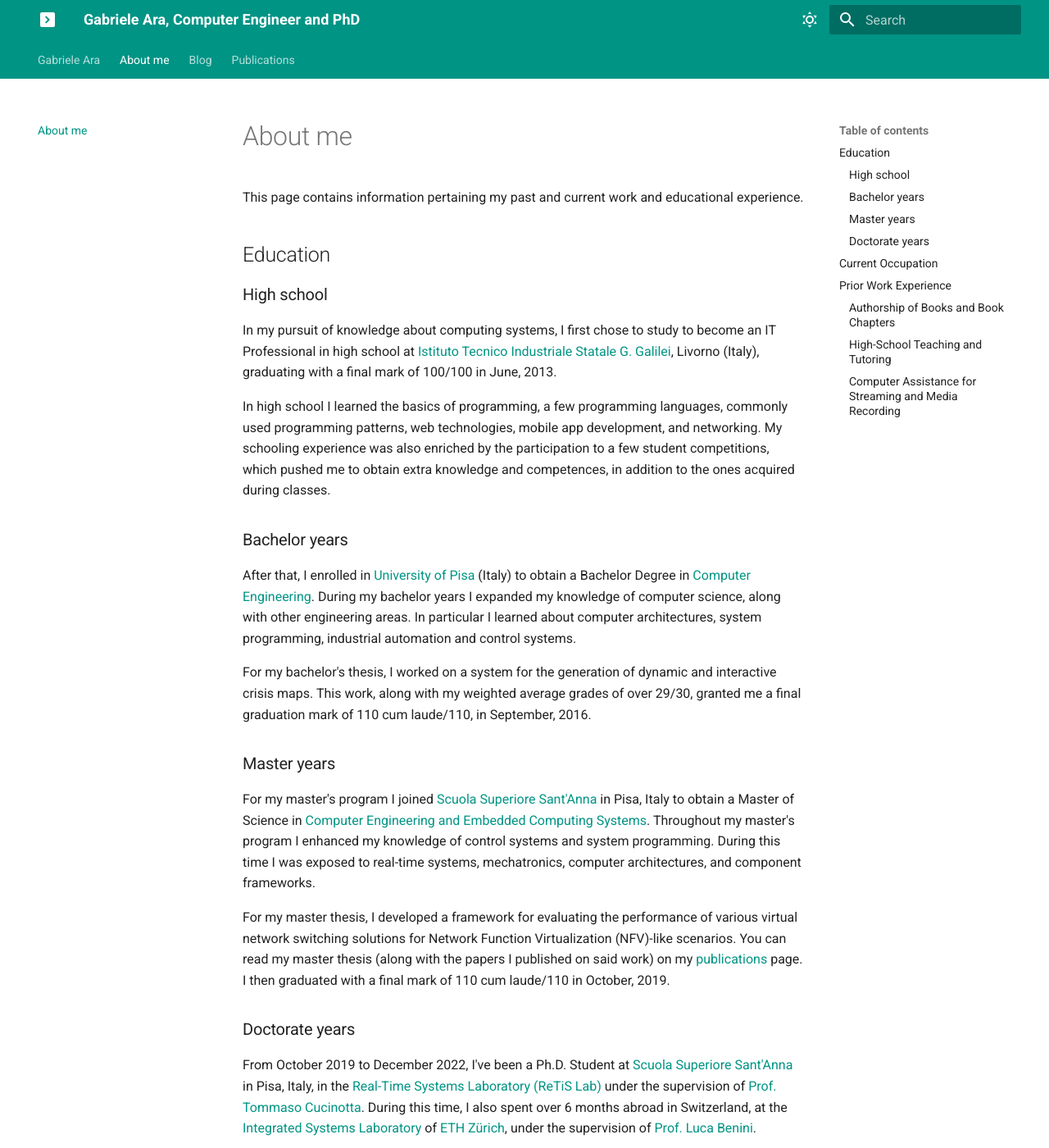
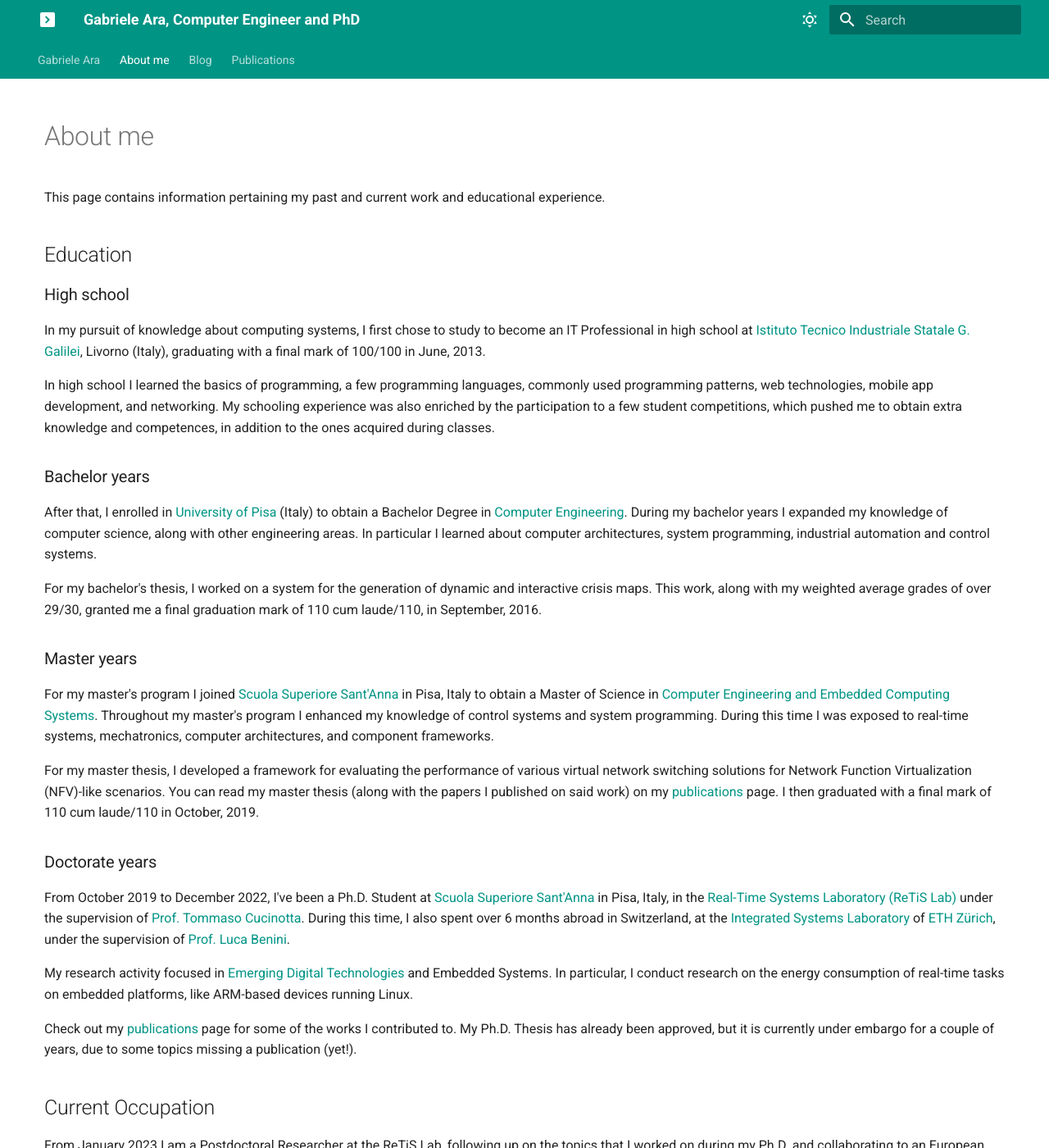
Before and after one commit to gabrieleara/gabrieleara.github.io, an MkDocs documentation site: the page built from docs/about.md, in a window 1280 px wide and 1400 px high. Shown: the whole window at 82% size. Built offline with MkDocs 1.6.1 and Material for MkDocs 9.7.7, drawn with Linux system fonts in a browser that asks for light colours; part of the change alters nothing that is shown.

```diff
--- a/docs/about.md
+++ b/docs/about.md
@@ -2,6 +2,13 @@
 title: About me
 description: Brief summary of my life
 ---
+
+<style>
+.md-sidebar.md-sidebar--primary,
+.md-sidebar.md-sidebar--secondary {
+  display: none;
+}
+</style>
 
 # About me
 
--- /dev/null
+++ b/docs/publications/theses/phd.md
@@ -0,0 +1,19 @@
+---
+template: publication.html
+hide:
+  - toc
+title: Doctorate Thesis
+pubdata:
+  type: thesis
+  title: OS Mechanisms for Energy-Efficient Real-Time and High-Performance Networking Applications
+  authors: <strong>Gabriele Ara</strong>
+  authors_affiliations: 1
+  institutions:
+    - Scuola Superiore Sant'Anna, Pisa, Italy
+  date: 2023-06-16
+  custom_date: June 16, 2023
+  thesis: Doctorate Thesis in Embedded Computing Systems
+  description: In this Ph.D. thesis, we address these challenges by exploring mechanisms involving (or bypassing) the OS to satisfy the performance and energy requirements of high-performance networking applications for HPC and real-time applications executing on embedded devices. We also examine the use of these mechanisms in the context of different application domains, highlighting the contrast between some enabling techniques for HPC/NFV and soft real-time applications running on embedded systems. Overall, this Ph.D. thesis contributes to various aspects of application design for cloud and edge computing.
+  # download_link: /assets/documents/theses/MASTER-THESIS-ARA-2019.pdf
+  language: eng
+---
```
